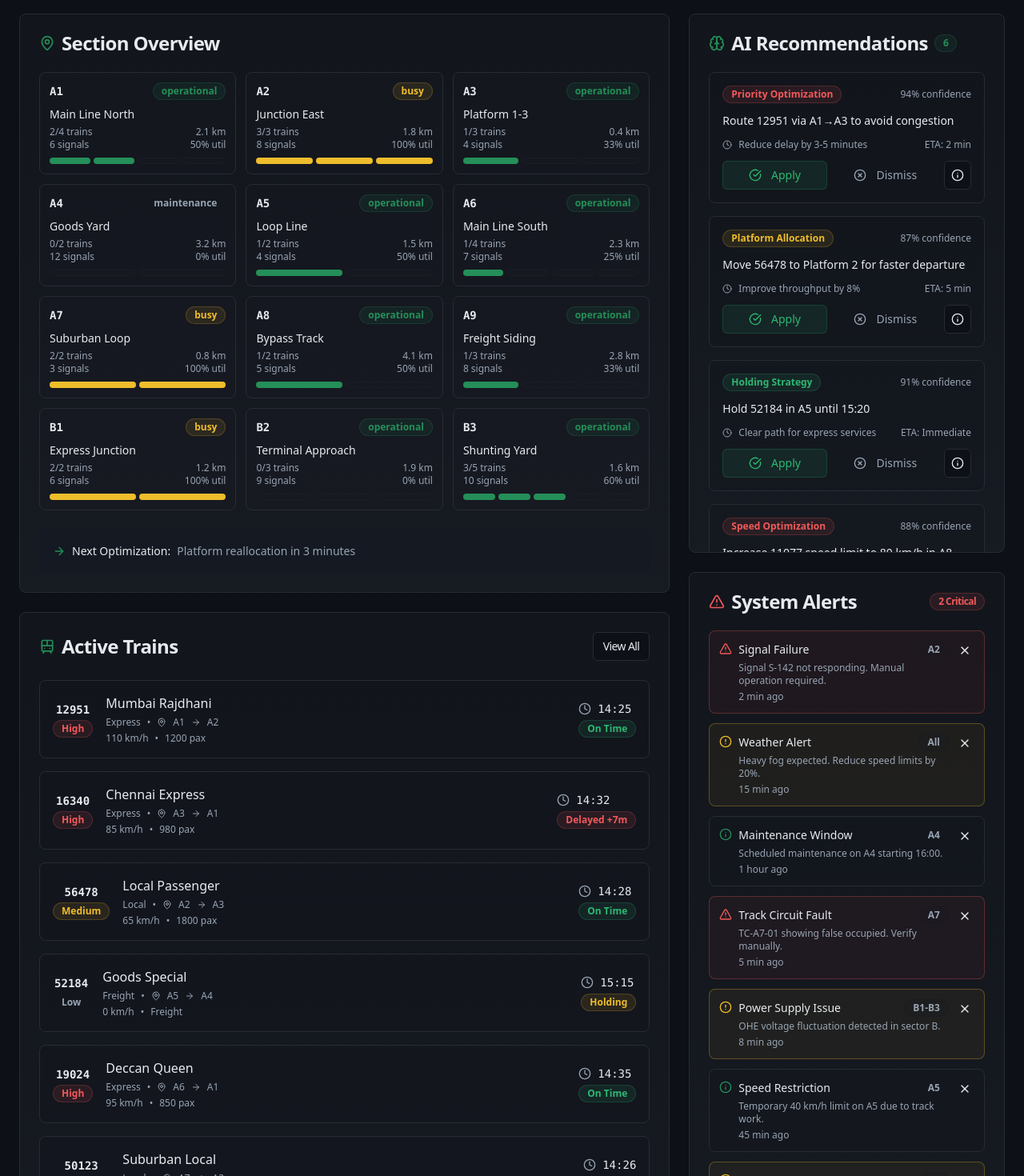
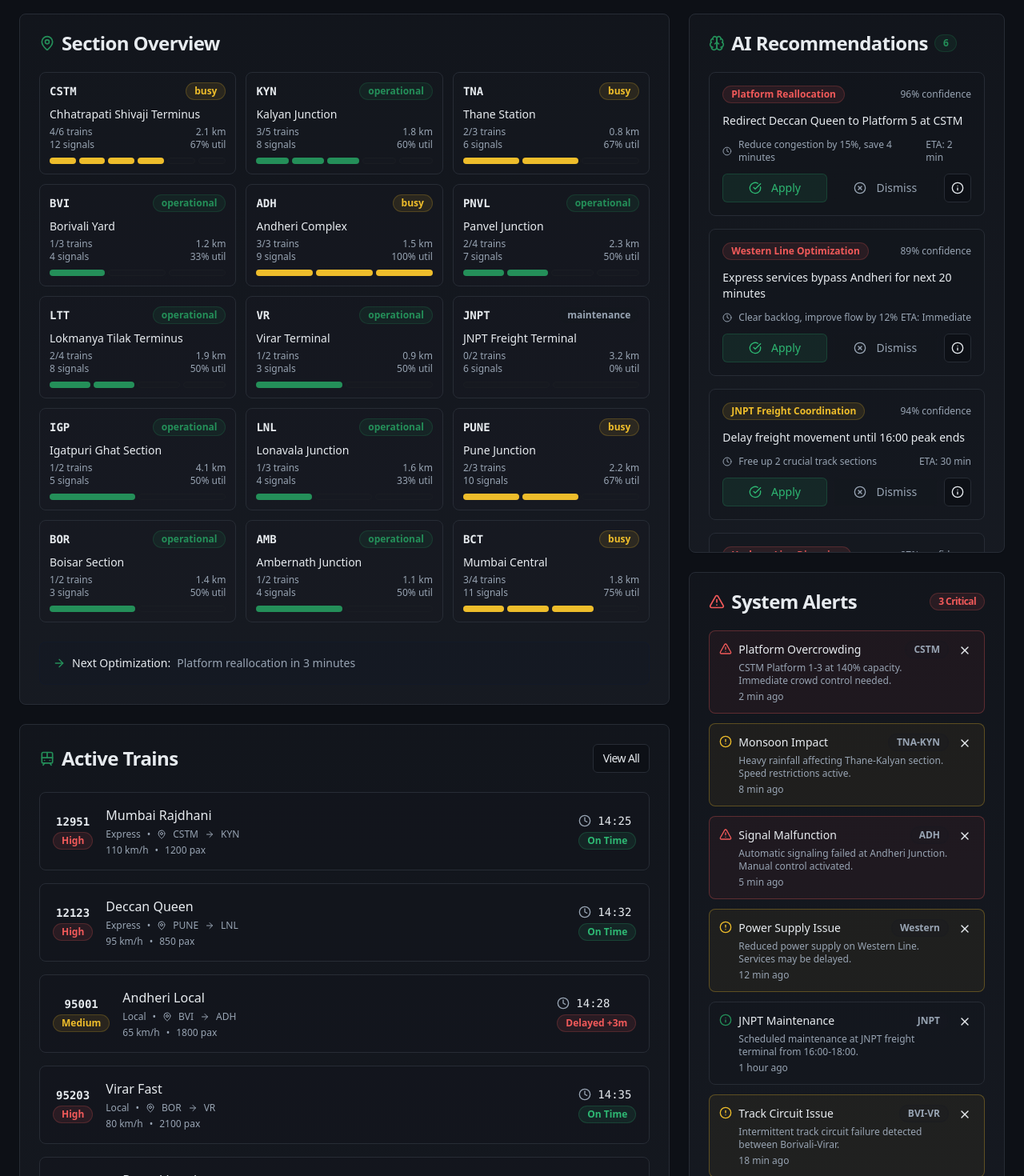
Before and after one commit to Manan-55/Title-Maximizing-Section-Throughput-Using-Al-Powered-Precise-Train-Traffic-Control, a React (Vite) app: page / in a window 1280 px wide. Shown: the part 360-1830 px from the top of the page at 80% size. Built offline with nearby package versions, Linux system fonts and the light colour scheme; the HTML template or start-up script is replaced by a standard one.

Commit message:
Add Mumbai data

```diff
--- a/src/components/dashboard/AIRecommendations.tsx
+++ b/src/components/dashboard/AIRecommendations.tsx
@@ -9,44 +9,44 @@ import { useState } from "react";
 const recommendations = [
   {
     id: 1,
-    type: "Priority Optimization",
-    action: "Route 12951 via A1→A3 to avoid congestion",
-    confidence: 94,
-    impact: "Reduce delay by 3-5 minutes",
+    type: "Platform Reallocation",
+    action: "Redirect Deccan Queen to Platform 5 at CSTM",
+    confidence: 96,
+    impact: "Reduce congestion by 15%, save 4 minutes",
     urgency: "high",
     timeToImplement: "2 min"
   },
   {
     id: 2,
-    type: "Platform Allocation",
-    action: "Move 56478 to Platform 2 for faster departure",
-    confidence: 87,
-    impact: "Improve throughput by 8%",
-    urgency: "medium",
-    timeToImplement: "5 min"
+    type: "Western Line Optimization",
+    action: "Express services bypass Andheri for next 20 minutes",
+    confidence: 89,
+    impact: "Clear backlog, improve flow by 12%",
+    urgency: "high",
+    timeToImplement: "Immediate"
   },
   {
     id: 3,
-    type: "Holding Strategy",
-    action: "Hold 52184 in A5 until 15:20",
-    confidence: 91,
-    impact: "Clear path for express services",
-    urgency: "low",
-    timeToImplement: "Immediate"
+    type: "JNPT Freight Coordination",
+    action: "Delay freight movement until 16:00 peak ends",
+    confidence: 94,
+    impact: "Free up 2 crucial track sections",
+    urgency: "medium",
+    timeToImplement: "30 min"
   },
   {
     id: 4,
-    type: "Speed Optimization",
-    action: "Increase 11077 speed limit to 80 km/h in A8",
-    confidence: 88,
-    impact: "Recover 8 minutes delay",
+    type: "Harbour Line Diversion",
+    action: "Route Panvel locals via Vashi to reduce TNA load",
+    confidence: 87,
+    impact: "Distribute load, reduce delays by 6 min",
     urgency: "high",
-    timeToImplement: "1 min"
+    timeToImplement: "3 min"
   },
   {
     id: 5,
-    type: "Signal Timing",
-    action: "Extend green phase for A2→A3 by 30 seconds",
+    type: "Central Line Signal",
+    action: "Implement dynamic signaling at Kalyan Junction",
     confidence: 92,
     impact: "Reduce waiting time by 12%",
     urgency: "medium",
--- a/src/components/dashboard/AlertsPanel.tsx
+++ b/src/components/dashboard/AlertsPanel.tsx
@@ -7,73 +7,73 @@ const alerts = [
   {
     id: 1,
     type: "Critical",
-    title: "Signal Failure",
-    message: "Signal S-142 not responding. Manual operation required.",
+    title: "Platform Overcrowding",
+    message: "CSTM Platform 1-3 at 140% capacity. Immediate crowd control needed.",
     time: "2 min ago",
-    section: "A2",
+    section: "CSTM",
     priority: "Urgent"
   },
   {
     id: 2,
     type: "Warning",
-    title: "Weather Alert",
-    message: "Heavy fog expected. Reduce speed limits by 20%.",
-    time: "15 min ago",
-    section: "All",
+    title: "Monsoon Impact",
+    message: "Heavy rainfall affecting Thane-Kalyan section. Speed restrictions active.",
+    time: "8 min ago",
+    section: "TNA-KYN",
     priority: "High"
   },
   {
     id: 3,
-    type: "Info",
-    title: "Maintenance Window",
-    message: "Scheduled maintenance on A4 starting 16:00.",
-    time: "1 hour ago",
-    section: "A4",
-    priority: "Low"
+    type: "Critical",
+    title: "Signal Malfunction",
+    message: "Automatic signaling failed at Andheri Junction. Manual control activated.",
+    time: "5 min ago",
+    section: "ADH",
+    priority: "Urgent"
   },
   {
     id: 4,
-    type: "Critical",
-    title: "Track Circuit Fault",
-    message: "TC-A7-01 showing false occupied. Verify manually.",
-    time: "5 min ago",
-    section: "A7",
-    priority: "Urgent"
+    type: "Warning",
+    title: "Power Supply Issue",
+    message: "Reduced power supply on Western Line. Services may be delayed.",
+    time: "12 min ago",
+    section: "Western",
+    priority: "High"
   },
   {
     id: 5,
+    type: "Info",
+    title: "JNPT Maintenance",
+    message: "Scheduled maintenance at JNPT freight terminal from 16:00-18:00.",
+    time: "1 hour ago",
+    section: "JNPT",
+    priority: "Medium"
+  },
+  {
+    id: 6,
     type: "Warning",
-    title: "Power Supply Issue",
-    message: "OHE voltage fluctuation detected in sector B.",
-    time: "8 min ago",
-    section: "B1-B3",
+    title: "Track Circuit Issue",
+    message: "Intermittent track circuit failure detected between Borivali-Virar.",
+    time: "18 min ago",
+    section: "BVI-VR",
     priority: "High"
   },
   {
-    id: 6,
-    type: "Info",
-    title: "Speed Restriction",
-    message: "Temporary 40 km/h limit on A5 due to track work.",
-    time: "45 min ago",
-    section: "A5",
-    priority: "Medium"
-  },
-  {
     id: 7,
-    type: "Warning",
-    title: "Platform Overcrowding",
-    message: "Platform 3 capacity at 95%. Consider crowd control.",
-    time: "3 min ago",
-    section: "P3",
-    priority: "High"
+    type: "Critical",
+    title: "Overhead Wire Snag",
+    message: "OHE wire entanglement near Lonavala. Single line working in effect.",
+    time: "25 min ago",
+    section: "LNL",
+    priority: "Urgent"
   },
   {
     id: 8,
     type: "Info",
-    title: "Staff Deployment",
-    message: "Additional loco pilot assigned to 11077.",
-    time: "12 min ago",
-    section: "A8",
+    title: "Additional Staff Deployed",
+    message: "Extra crowd management staff deployed at Thane and Kalyan stations.",
+    time: "30 min ago",
+    section: "TNA-KYN",
     priority: "Low"
   }
 ];
--- a/src/components/dashboard/DashboardHeader.tsx
+++ b/src/components/dashboard/DashboardHeader.tsx
@@ -13,8 +13,8 @@ export const DashboardHeader = ({ currentTime }: DashboardHeaderProps) => {
           <div className="flex items-center space-x-2">
             <Zap className="h-8 w-8 text-operational" />
             <div>
-              <h1 className="text-2xl font-bold text-foreground">Railway Traffic Control AI</h1>
-              <p className="text-sm text-muted-foreground">Section Controller Dashboard - Zone A</p>
+              <h1 className="text-2xl font-bold text-foreground">Mumbai Railway Network Control</h1>
+              <p className="text-sm text-muted-foreground">Central Railway • Western Railway • Harbour Line</p>
             </div>
           </div>
         </div>
--- a/src/components/dashboard/MetricsPanel.tsx
+++ b/src/components/dashboard/MetricsPanel.tsx
@@ -3,30 +3,30 @@ import { TrendingUp, Clock, Train, AlertTriangle } from "lucide-react";
 
 const metrics = [
   {
-    label: "Section Throughput",
-    value: "87.5%",
-    change: "+2.3%",
+    label: "Mumbai Network Load",
+    value: "94.2%",
+    change: "+5.1%",
     icon: TrendingUp,
-    status: "operational" as const
+    status: "warning" as const
   },
   {
-    label: "Avg Delay",
-    value: "4.2 min",
-    change: "-0.8 min",
+    label: "Peak Hour Delay",
+    value: "6.8 min",
+    change: "+1.2 min",
     icon: Clock,
-    status: "success" as const
+    status: "warning" as const
   },
   {
     label: "Active Trains",
-    value: "23",
-    change: "+3",
+    value: "847",
+    change: "+23",
     icon: Train,
     status: "operational" as const
   },
   {
-    label: "Critical Alerts",
-    value: "2",
-    change: "0",
+    label: "Signal Failures",
+    value: "3",
+    change: "+1",
     icon: AlertTriangle,
     status: "warning" as const
   }
@@ -34,40 +34,40 @@ const metrics = [
 
 const additionalMetrics = [
   {
-    label: "Platform Utilization",
-    value: "76.8%",
-    change: "+4.1%",
+    label: "CSTM Platform Load",
+    value: "89.4%",
+    change: "+8.2%",
+    status: "warning" as const
+  },
+  {
+    label: "Western Line Flow",
+    value: "91.2%",
+    change: "+4.5%",
     status: "operational" as const
   },
   {
-    label: "Signal Response Time",
-    value: "0.8s",
-    change: "-0.2s",
-    status: "success" as const
+    label: "Central Line Load",
+    value: "96.8%",
+    change: "+7.1%",
+    status: "warning" as const
   },
   {
-    label: "Track Occupancy",
-    value: "12/18",
-    change: "+2",
+    label: "Harbour Line",
+    value: "83.5%",
+    change: "+2.8%",
     status: "operational" as const
   },
   {
-    label: "Energy Efficiency",
-    value: "92.3%",
-    change: "+1.5%",
-    status: "success" as const
+    label: "Passenger Throughput",
+    value: "7.2M",
+    change: "+450K",
+    status: "operational" as const
   },
   {
-    label: "Schedule Adherence",
-    value: "94.7%",
-    change: "+3.2%",
+    label: "Freight Movement",
+    value: "2.4K TEU",
+    change: "+180",
     status: "success" as const
-  },
-  {
-    label: "Peak Hour Load",
-    value: "156%",
-    change: "+12%",
-    status: "warning" as const
   }
 ];
 
@@ -86,7 +86,6 @@ export const MetricsPanel = () => {
                   <p className="text-sm text-muted-foreground">{metric.label}</p>
                   <p className="text-2xl font-bold text-foreground">{metric.value}</p>
                   <p className={`text-xs ${
-                    metric.status === 'success' ? 'text-success' :
                     metric.status === 'operational' ? 'text-operational' :
                     metric.status === 'warning' ? 'text-warning' : 'text-muted-foreground'
                   }`}>
@@ -94,7 +93,6 @@ export const MetricsPanel = () => {
                   </p>
                 </div>
                 <metric.icon className={`h-8 w-8 ${
-                  metric.status === 'success' ? 'text-success' :
                   metric.status === 'operational' ? 'text-operational' :
                   metric.status === 'warning' ? 'text-warning' : 'text-muted-foreground'
                 }`} />
--- a/src/components/dashboard/SectionOverview.tsx
+++ b/src/components/dashboard/SectionOverview.tsx
@@ -3,18 +3,21 @@ import { Badge } from "@/components/ui/badge";
 import { MapPin, ArrowRight } from "lucide-react";
 
 const trackSections = [
-  { id: "A1", name: "Main Line North", status: "operational", occupancy: 2, capacity: 4, length: "2.1 km", signals: 6 },
-  { id: "A2", name: "Junction East", status: "busy", occupancy: 3, capacity: 3, length: "1.8 km", signals: 8 },
-  { id: "A3", name: "Platform 1-3", status: "operational", occupancy: 1, capacity: 3, length: "0.4 km", signals: 4 },
-  { id: "A4", name: "Goods Yard", status: "maintenance", occupancy: 0, capacity: 2, length: "3.2 km", signals: 12 },
-  { id: "A5", name: "Loop Line", status: "operational", occupancy: 1, capacity: 2, length: "1.5 km", signals: 4 },
-  { id: "A6", name: "Main Line South", status: "operational", occupancy: 1, capacity: 4, length: "2.3 km", signals: 7 },
-  { id: "A7", name: "Suburban Loop", status: "busy", occupancy: 2, capacity: 2, length: "0.8 km", signals: 3 },
-  { id: "A8", name: "Bypass Track", status: "operational", occupancy: 1, capacity: 2, length: "4.1 km", signals: 5 },
-  { id: "A9", name: "Freight Siding", status: "operational", occupancy: 1, capacity: 3, length: "2.8 km", signals: 8 },
-  { id: "B1", name: "Express Junction", status: "busy", occupancy: 2, capacity: 2, length: "1.2 km", signals: 6 },
-  { id: "B2", name: "Terminal Approach", status: "operational", occupancy: 0, capacity: 3, length: "1.9 km", signals: 9 },
-  { id: "B3", name: "Shunting Yard", status: "operational", occupancy: 3, capacity: 5, length: "1.6 km", signals: 10 }
+  { id: "CSTM", name: "Chhatrapati Shivaji Terminus", status: "busy", occupancy: 4, capacity: 6, length: "2.1 km", signals: 12 },
+  { id: "KYN", name: "Kalyan Junction", status: "operational", occupancy: 3, capacity: 5, length: "1.8 km", signals: 8 },
+  { id: "TNA", name: "Thane Station", status: "busy", occupancy: 2, capacity: 3, length: "0.8 km", signals: 6 },
+  { id: "BVI", name: "Borivali Yard", status: "operational", occupancy: 1, capacity: 3, length: "1.2 km", signals: 4 },
+  { id: "ADH", name: "Andheri Complex", status: "busy", occupancy: 3, capacity: 3, length: "1.5 km", signals: 9 },
+  { id: "PNVL", name: "Panvel Junction", status: "operational", occupancy: 2, capacity: 4, length: "2.3 km", signals: 7 },
+  { id: "LTT", name: "Lokmanya Tilak Terminus", status: "operational", occupancy: 2, capacity: 4, length: "1.9 km", signals: 8 },
+  { id: "VR", name: "Virar Terminal", status: "operational", occupancy: 1, capacity: 2, length: "0.9 km", signals: 3 },
+  { id: "JNPT", name: "JNPT Freight Terminal", status: "maintenance", occupancy: 0, capacity: 2, length: "3.2 km", signals: 6 },
+  { id: "IGP", name: "Igatpuri Ghat Section", status: "operational", occupancy: 1, capacity: 2, length: "4.1 km", signals: 5 },
+  { id: "LNL", name: "Lonavala Junction", status: "operational", occupancy: 1, capacity: 3, length: "1.6 km", signals: 4 },
+  { id: "PUNE", name: "Pune Junction", status: "busy", occupancy: 2, capacity: 3, length: "2.2 km", signals: 10 },
+  { id: "BOR", name: "Boisar Section", status: "operational", occupancy: 1, capacity: 2, length: "1.4 km", signals: 3 },
+  { id: "AMB", name: "Ambernath Junction", status: "operational", occupancy: 1, capacity: 2, length: "1.1 km", signals: 4 },
+  { id: "BCT", name: "Mumbai Central", status: "busy", occupancy: 3, capacity: 4, length: "1.8 km", signals: 11 }
 ];
 
 export const SectionOverview = () => {
--- a/src/components/dashboard/TrainStatusPanel.tsx
+++ b/src/components/dashboard/TrainStatusPanel.tsx
@@ -10,103 +10,139 @@ const trains = [
     type: "Express",
     priority: "High",
     status: "On Time",
-    currentSection: "A1",
-    nextSection: "A2",
+    currentSection: "CSTM",
+    nextSection: "KYN",
     eta: "14:25",
     delay: 0,
     speed: "110 km/h",
-    passengers: 1200
+    passengers: 1200,
+    route: "Mumbai CSTM - New Delhi"
   },
   {
-    id: "16340",
-    name: "Chennai Express",
-    type: "Express",
-    priority: "High",
-    status: "Delayed",
-    currentSection: "A3",
-    nextSection: "A1",
-    eta: "14:32",
-    delay: 7,
-    speed: "85 km/h",
-    passengers: 980
-  },
-  {
-    id: "56478",
-    name: "Local Passenger",
-    type: "Local",
-    priority: "Medium",
-    status: "On Time",
-    currentSection: "A2",
-    nextSection: "A3",
-    eta: "14:28",
-    delay: 0,
-    speed: "65 km/h",
-    passengers: 1800
-  },
-  {
-    id: "52184",
-    name: "Goods Special",
-    type: "Freight",
-    priority: "Low",
-    status: "Holding",
-    currentSection: "A5",
-    nextSection: "A4",
-    eta: "15:15",
-    delay: 0,
-    speed: "0 km/h",
-    passengers: 0
-  },
-  {
-    id: "19024",
+    id: "12123",
     name: "Deccan Queen",
     type: "Express",
     priority: "High",
     status: "On Time",
-    currentSection: "A6",
-    nextSection: "A1",
+    currentSection: "PUNE",
+    nextSection: "LNL",
+    eta: "14:32",
+    delay: 0,
+    speed: "95 km/h",
+    passengers: 850,
+    route: "Mumbai CSTM - Pune Jn"
+  },
+  {
+    id: "95001",
+    name: "Andheri Local",
+    type: "Local",
+    priority: "Medium",
+    status: "Delayed",
+    currentSection: "BVI",
+    nextSection: "ADH",
+    eta: "14:28",
+    delay: 3,
+    speed: "65 km/h",
+    passengers: 1800,
+    route: "Churchgate - Andheri"
+  },
+  {
+    id: "95203",
+    name: "Virar Fast",
+    type: "Local",
+    priority: "High",
+    status: "On Time",
+    currentSection: "BOR",
+    nextSection: "VR",
     eta: "14:35",
     delay: 0,
-    speed: "95 km/h",
-    passengers: 850
+    speed: "80 km/h",
+    passengers: 2100,
+    route: "Mumbai Central - Virar"
   },
   {
-    id: "50123",
-    name: "Suburban Local",
+    id: "95401",
+    name: "Panvel Local",
     type: "Local",
     priority: "Medium",
     status: "Early",
-    currentSection: "A7",
-    nextSection: "A3",
+    currentSection: "TNA",
+    nextSection: "PNVL",
     eta: "14:26",
     delay: -2,
     speed: "70 km/h",
-    passengers: 2100
+    passengers: 1950,
+    route: "CSTM - Panvel"
   },
   {
-    id: "11077",
-    name: "Jhelum Express",
+    id: "12133",
+    name: "Mumbai Express",
     type: "Express",
-    priority: "Medium",
+    priority: "High",
     status: "Delayed",
-    currentSection: "A8",
-    nextSection: "A5",
+    currentSection: "KYN",
+    nextSection: "IGP",
     eta: "14:45",
     delay: 12,
     speed: "60 km/h",
-    passengers: 720
+    passengers: 720,
+    route: "Mumbai CSTM - Mangalore"
   },
   {
-    id: "60518",
-    name: "Container Freight",
+    id: "95601",
+    name: "Thane Local",
+    type: "Local",
+    priority: "Medium",
+    status: "On Time",
+    currentSection: "KYN",
+    nextSection: "TNA",
+    eta: "14:30",
+    delay: 0,
+    speed: "75 km/h",
+    passengers: 1650,
+    route: "CSTM - Thane"
+  },
+  {
+    id: "52101",
+    name: "JNPT Freight",
     type: "Freight",
     priority: "Low",
-    status: "On Time",
-    currentSection: "A9",
-    nextSection: "A4",
+    status: "Holding",
+    currentSection: "JNPT",
+    nextSection: "PNVL",
     eta: "15:30",
     delay: 0,
-    speed: "45 km/h",
-    passengers: 0
+    speed: "0 km/h",
+    passengers: 0,
+    route: "JNPT - Kalamboli"
+  },
+  {
+    id: "95801",
+    name: "Badlapur Local",
+    type: "Local",
+    priority: "Medium",
+    status: "On Time",
+    currentSection: "KYN",
+    nextSection: "AMB",
+    eta: "14:40",
+    delay: 0,
+    speed: "68 km/h",
+    passengers: 1580,
+    route: "CSTM - Badlapur"
+  },
+  {
+    id: "16345",
+    name: "Netravati Express",
+    type: "Express",
+    priority: "High",
+    status: "On Time",
+    currentSection: "LTT",
+    nextSection: "TNA",
+    eta: "14:55",
+    delay: 0,
+    speed: "105 km/h",
+    passengers: 980,
+    route: "LTT - Mangalore"
   }
 ];
 
```
